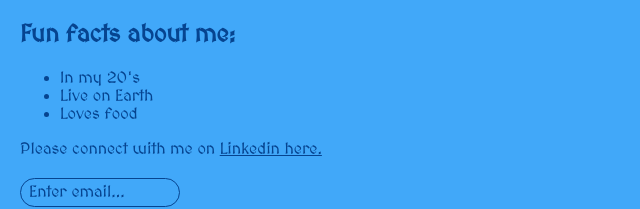
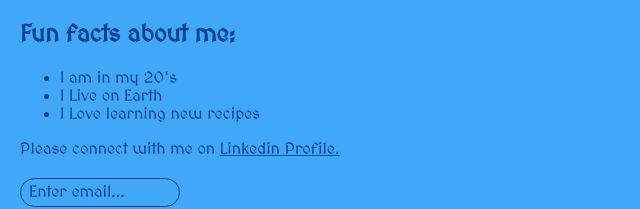
Before and after one commit to ruthieOz/personal-site, a plain HTML site: page index.html in a window 1280 px wide. Shown: the part 370-579 px from the top of the page, without its empty margins (0-640 px from the left). Drawn offline with nearby package versions, Linux system fonts and the light colour scheme; a web font is replaced by a local one.

Commit message:
Update index.html

```diff
--- a/index.html
+++ b/index.html
@@ -14,11 +14,11 @@
         <h1>Hi, my name is Ruth</h1>
         <h2>Fun facts about me:</h2>
         <ul>
-            <li>In my 20's</li>
-            <li>Live on Earth</li>
-            <li>Loves food</li>
+            <li>I am in my 20's</li>
+            <li>I Live on Earth</li>
+            <li>I Love learning new recipes</li>
         </ul>
-            <p>Please connect with me on <a href="https://www.linkedin.com/in/ruth-idam-9b04781a6">Linkedin here.</a></p>
+            <p>Please connect with me on <a href="https://www.linkedin.com/in/ruth-idam-9b04781a6">Linkedin Profile.</a></p>
             <input type="email" placeholder="Enter email...">
             <button>Join newsletter</button>
     </body>
```
